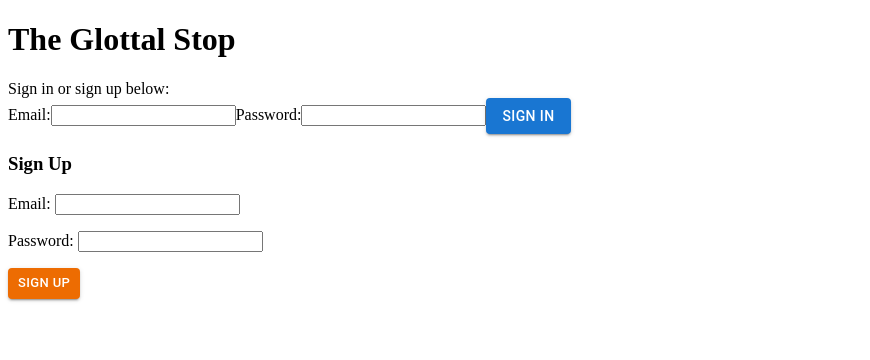
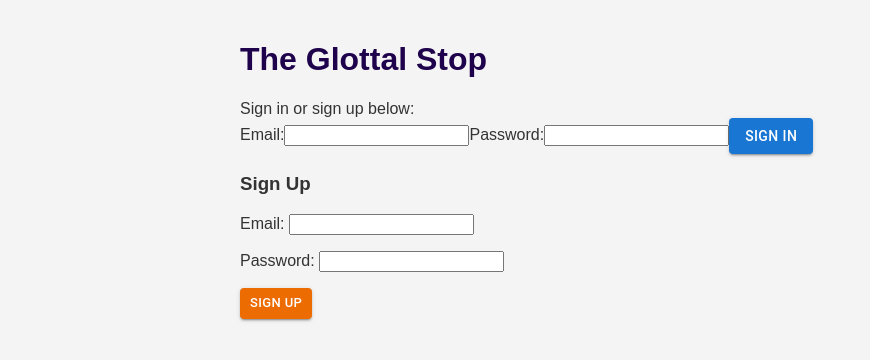
Before and after one commit to marco-boop/book-selector, a React (Create React App) app: page / in a window 1280 px wide. Shown: the top 360 px of the page, without its empty margins (0-870 px from the left). Built offline with nearby package versions, Linux system fonts and the light colour scheme; no server answers.

Commit message:
Homepage CSS and no-books-found warning

```diff
--- a/src/components/BookSelector.js
+++ b/src/components/BookSelector.js
@@ -9,6 +9,8 @@ const BookSelector = () => {
     const [selectedFilter, setSelectedFilter] = useState(''); // State to track the selected filter
     const [filteredBooks, setFilteredBooks] = useState([]); // State to store filtered books
     const [columnNames, setColumnNames] = useState([]); // State to store column names
+    const [booksFound, setBooksFound] = useState(true); // Did we find any books
+
 
     useEffect(() => {
         // Fetch books data from your server
@@ -25,6 +27,8 @@ const BookSelector = () => {
                     const filteredColumns = columns.filter(column => !['id', 'author', 'title'].includes(column));
                     setColumnNames(filteredColumns);
                 }
+                // Set initial value for booksFound
+                setBooksFound(response.data.length > 0);
             })
             .catch(error => console.error('Error fetching books:', error));
     }, []);
@@ -95,17 +99,25 @@ const BookSelector = () => {
                 </label>
             )}
 
-            {/* Book list */}
+            {/* Book list or no books found message */}
+            {booksFound ? (
                 <ul>
-                {filteredBooks.map(book => (
+                    {filteredBooks.length > 0 ? (
+                        filteredBooks.map(book => (
                             <li key={book.id}>
                                 <label>
-                            <input type="checkbox" value={book.id} />
                                     {book.title} by {book.author}
                                 </label>
                             </li>
-                ))}
+                        ))
+                    ) : (
+                        <p>No books found</p>
+                    )}
                 </ul>
+            ) : (
+                <p>Loading...</p>
+            )}
+
             {/* Add additional UI elements or logic as needed */}
             <Link to="/">Go back to Homepage</Link>
         </div>
--- a/src/components/MaterialUI/Button.js
+++ b/src/components/MaterialUI/Button.js
@@ -3,7 +3,7 @@ import { Button as MuiButton } from '@mui/material';
 
 const Button = ({ children, variant = 'contained', color = 'primary', onClick, ...rest }) => {
     const customStyles = {
-        backgroundColor: '#37505C', // Specify your desired color
+        backgroundColor: '#1e024b', // Specify your desired color
         color: 'white', // Set text color based on your design
         // Add any other custom styles as needed
     };
--- a/src/pages/HomePage.js
+++ b/src/pages/HomePage.js
@@ -4,6 +4,7 @@ import SignOutButton from '../components/SignOut';
 import BookSelector from '../components/BookSelector';
 import SignUp from '../components/SignUp';
 import { MyContext } from '../App';
+import '../styles/HomePage.css';
 
 const HomePage = () => {
     // console.log("This is the Home Page function");
@@ -14,10 +15,9 @@ const HomePage = () => {
     // console.log(uid);
 
     return (
-        < div >
+        < div className='container'>
             <h1>The Glottal Stop</h1>
-            {
-                uid ? (
+            {uid ? (
                 <p>You are signed in: {uid} - {email}
                     <BookSelector />
                     <SignOutButton />
--- /dev/null
+++ b/src/styles/HomePage.css
@@ -0,0 +1,43 @@
+/* HomePage.css */
+
+/* Global styles */
+body {
+    font-family: 'Arial', sans-serif;
+    background-color: #f4f4f4;
+    color: #333;
+    margin: 0;
+    padding: 0;
+    box-sizing: border-box;
+  }
+
+  /* Container styles */
+  .container {
+    max-width: 800px;
+    margin: 0 auto;
+    padding: 20px;
+  }
+
+  /* Header styles */
+  h1 {
+    color: #1e024b;
+  }
+
+  /* Sign-in/sign-up form styles */
+  form {
+    margin-bottom: 20px;
+  }
+
+  /* Button styles */
+  button {
+    background-color: #1e024b;
+    color: #fff;
+    padding: 10px 15px;
+    border: none;
+    cursor: pointer;
+  }
+
+  button:hover {
+    background-color: #1e024b;
+  }
+
+  /* ... add more styles as needed */
```
Lines whose indentation alone changed are shown as unchanged.
